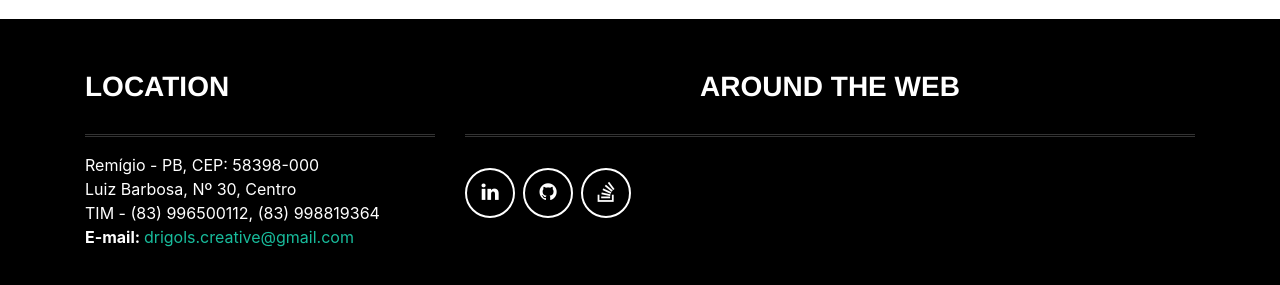
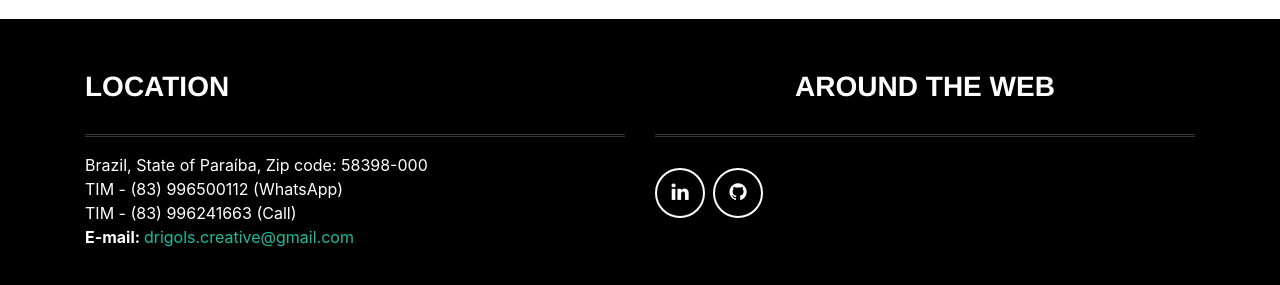
Before and after one commit to rodrigols89/rodrigols89.github.io, a React (Create React App) app: page /studies in a window 1280 px wide. Shown: the part 783-1068 px from the top of the page. Built offline with nearby package versions, Linux system fonts and the light colour scheme.

Commit message:
Update Portfolio Footer

```diff
--- a/src/components/Footer/Footer.jsx
+++ b/src/components/Footer/Footer.jsx
@@ -8,29 +8,26 @@ const Footer = () => {
       <div className="container">
         <div className="row">
 
-          <div className="footer-col col-md-4">
+          <div className="footer-col col-md-6">
             <h3>Location</h3>
-            <hr className="style-four"/>
+            <hr className="style-four" />
             <address>
-              Remígio - PB, CEP: 58398-000<br/>
-              Luiz Barbosa, Nº 30, Centro<br/>
-              TIM - (83) 996500112, (83) 998819364<br/>
+              Brazil, State of Paraíba, Zip code: 58398-000<br />
+              TIM - (83) 996500112 (WhatsApp)<br />
+              TIM - (83) 996241663 (Call)<br />
               <strong>E-mail: </strong><a href="mailto:#">drigols.creative@gmail.com</a>
             </address>
           </div>
 
-          <div className="footer-col col-md-8">
+          <div className="footer-col col-md-6">
             <h3 className="text-center">Around the Web</h3>
-            <hr className="style-four"/>
+            <hr className="style-four" />
             <ul className="list-inline">
               <li className="list-inline-item">
                 <a href="https://www.linkedin.com/in/drigols" className="btn-social btn-outline" rel="noopener" title="Linkedin"><span className="sr-only">Linkedin</span><i className="fa fa-fw fa-linkedin"></i></a>
               </li>
               <li className="list-inline-item">
                 <a href="https://github.com/drigols" className="btn-social btn-outline" rel="noopener" title="GitHub"><span className="sr-only">GitHub</span><i className="fa fa-fw fa-github"></i></a>
-              </li>
-              <li className="list-inline-item">
-                <a href="https://stackoverflow.com/users/8047904/drigols" className="btn-social btn-outline" rel="noopener" title="StackOverflow"><span className="sr-only">StackOverflow</span><i className="fa fa-fw fa-stack-overflow"></i></a>
               </li>
             </ul>
           </div>
```
